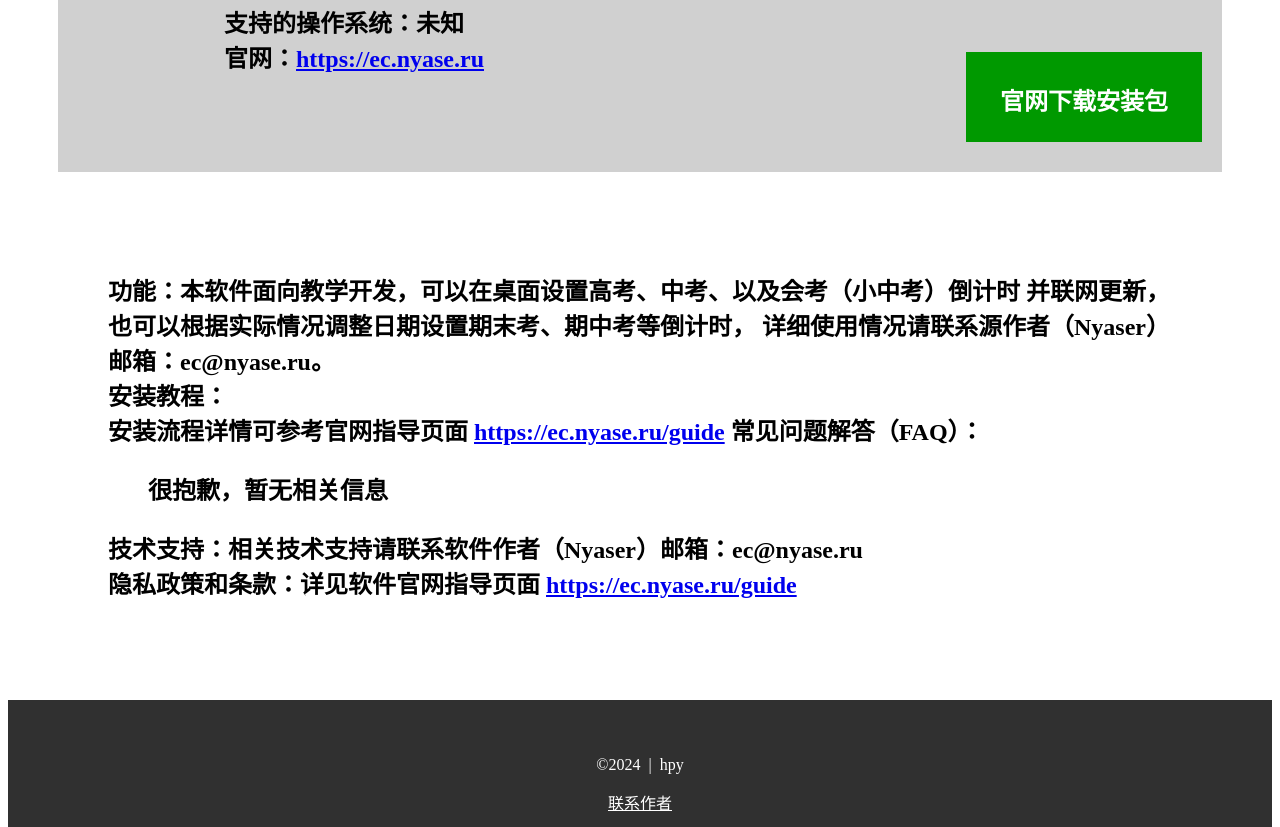
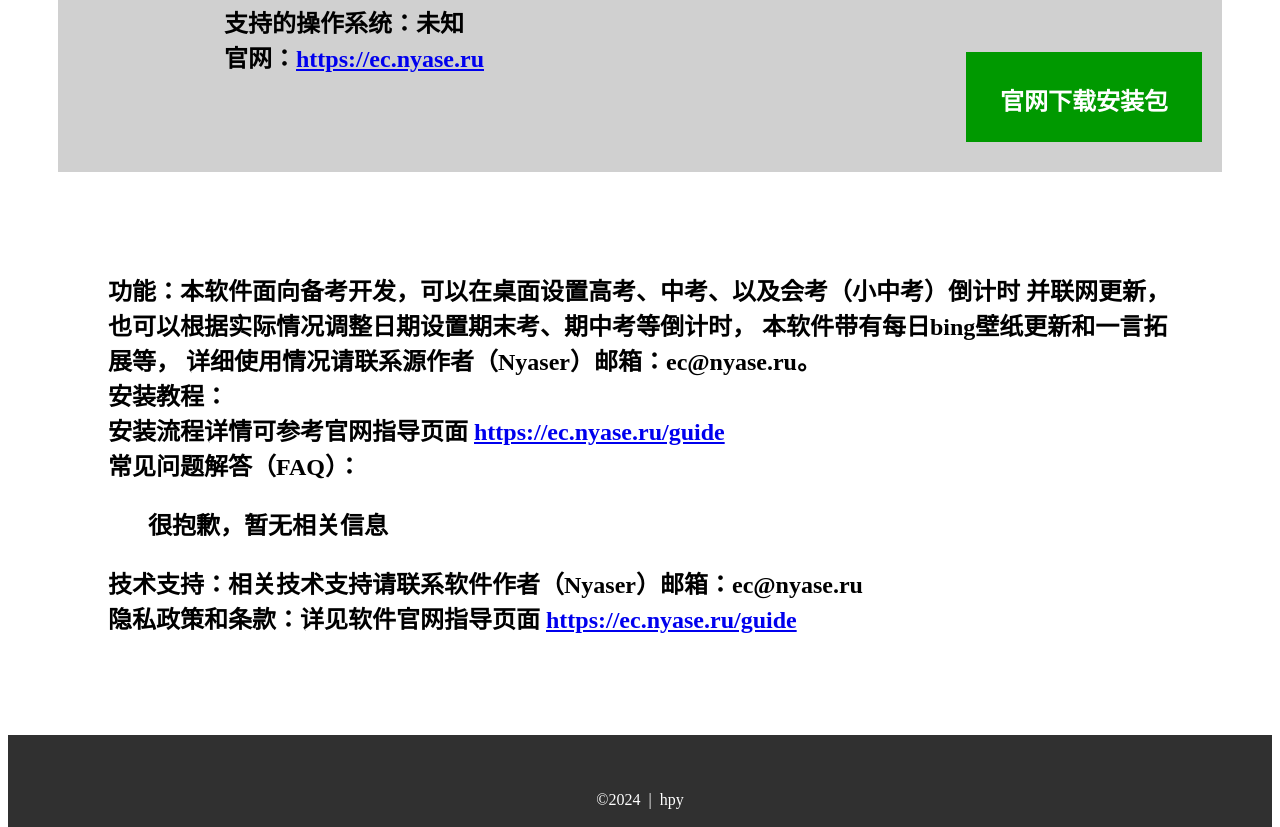
Before and after one commit to hpy06/fhpypip-papes, a plain HTML site: page wallpaper_engine.html in a window 1280 px wide. Shown: the part 414-1241 px from the top of the page. Drawn offline with Linux system fonts and the light colour scheme.

Commit message:
Update wallpaper_engine.html

```diff
--- a/wallpaper_engine.html
+++ b/wallpaper_engine.html
@@ -62,12 +62,13 @@
     </div>
     <div style="margin: 100px; "> <!--展示软件相关说明-->
       <h2>
-      功能：本软件面向教学开发，可以在桌面设置高考、中考、以及会考（小中考）倒计时
+      功能：本软件面向备考开发，可以在桌面设置高考、中考、以及会考（小中考）倒计时
       并联网更新，也可以根据实际情况调整日期设置期末考、期中考等倒计时，
+      本软件带有每日bing壁纸更新和一言拓展等，
       详细使用情况请联系源作者（Nyaser）邮箱：ec@nyase.ru。<br>
       安装教程：<br>
       安装流程详情可参考官网指导页面
-      <a href="https://ec.nyase.ru/guide">https://ec.nyase.ru/guide</a>
+      <a href="https://ec.nyase.ru/guide">https://ec.nyase.ru/guide</a><br>
       常见问题解答（FAQ）：<br>
       <ul>
         很抱歉，暂无相关信息
```
